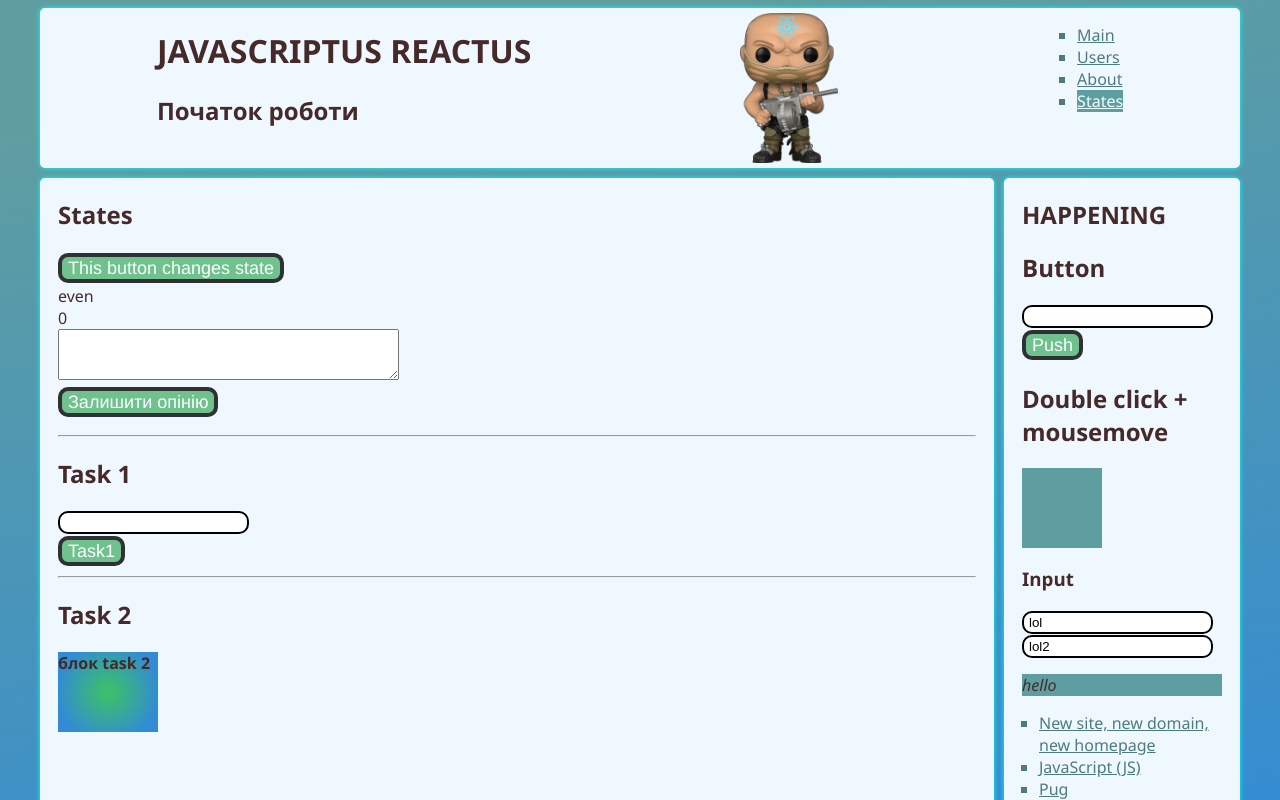
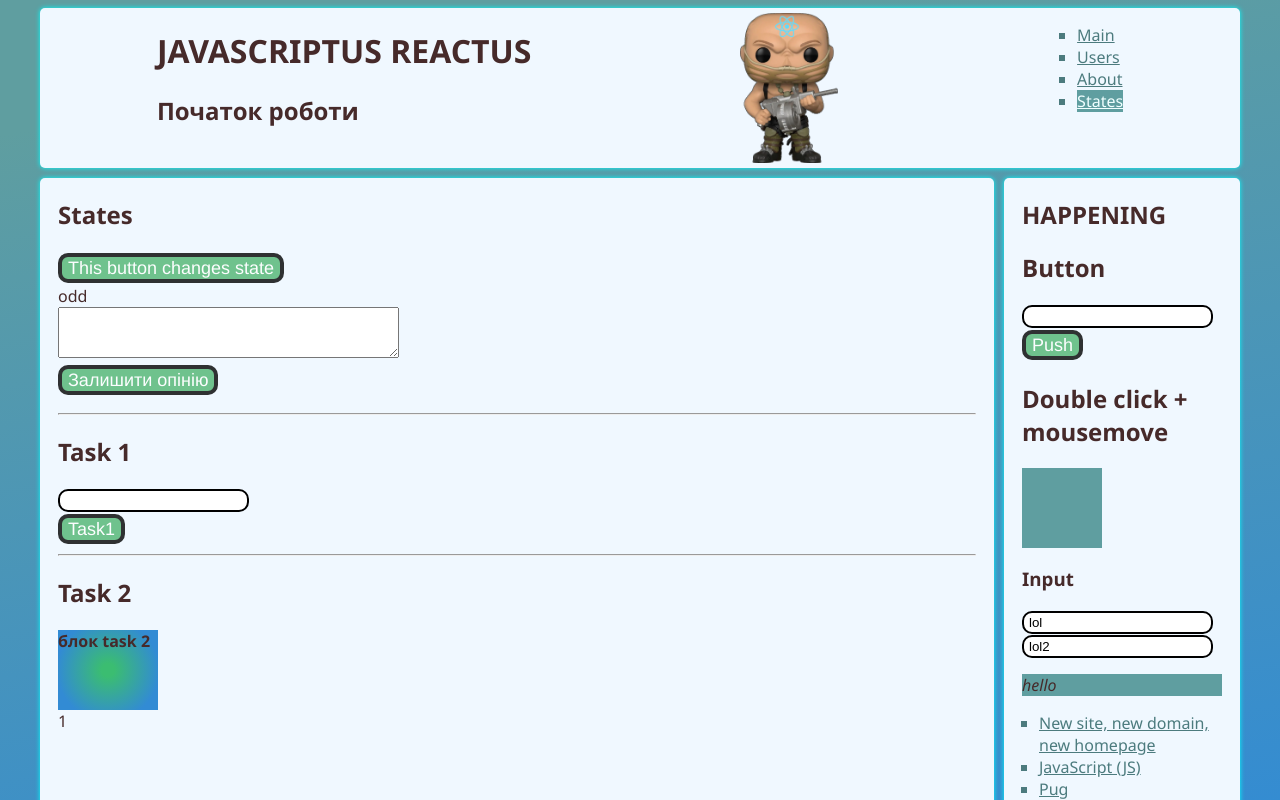
Before and after one commit to tztaras/app, a React (Create React App) app: page /states in a window 1280 px wide. Shown: the top 800 px of the page. Built offline with nearby package versions, Linux system fonts and the light colour scheme.

Commit message:
currentSt2+=number;

```diff
--- a/src/Comp/States.js
+++ b/src/Comp/States.js
@@ -5,9 +5,10 @@ import { useState } from 'react';
 
 
 function States() {
-    const [count, setCount] = useState(0);
+    const [count, setCount] = useState();
     const [comment, setComment] = useState([]);
     const [st1, setContent] = useState([]);
+    const [st2, setState] = useState(1);
 
     let textComment = React.createRef();
     let inputContent = React.createRef();
@@ -42,8 +43,12 @@ function States() {
 
     }
 
-    let task2 = () => {
-        console.log('task2 function works');
+    let task2 = (number) => {
+
+        let currentSt2 = st2;
+        currentSt2+=number;
+        setState(currentSt2);
+        console.log(currentSt2);
     }
 
 
@@ -82,8 +87,8 @@ function States() {
             <section>
                 <hr />
                 <h2>Task 2</h2>
-                <div className="task2" onMouseEnter={task2}> <h4>блок task 2</h4></div>
-                <div></div>
+                <div className="task2" onMouseEnter={()=>task2(1)}> <h4>блок task 2</h4></div>
+                <div>{st2}</div>
             </section>
         </div>
     );
```
